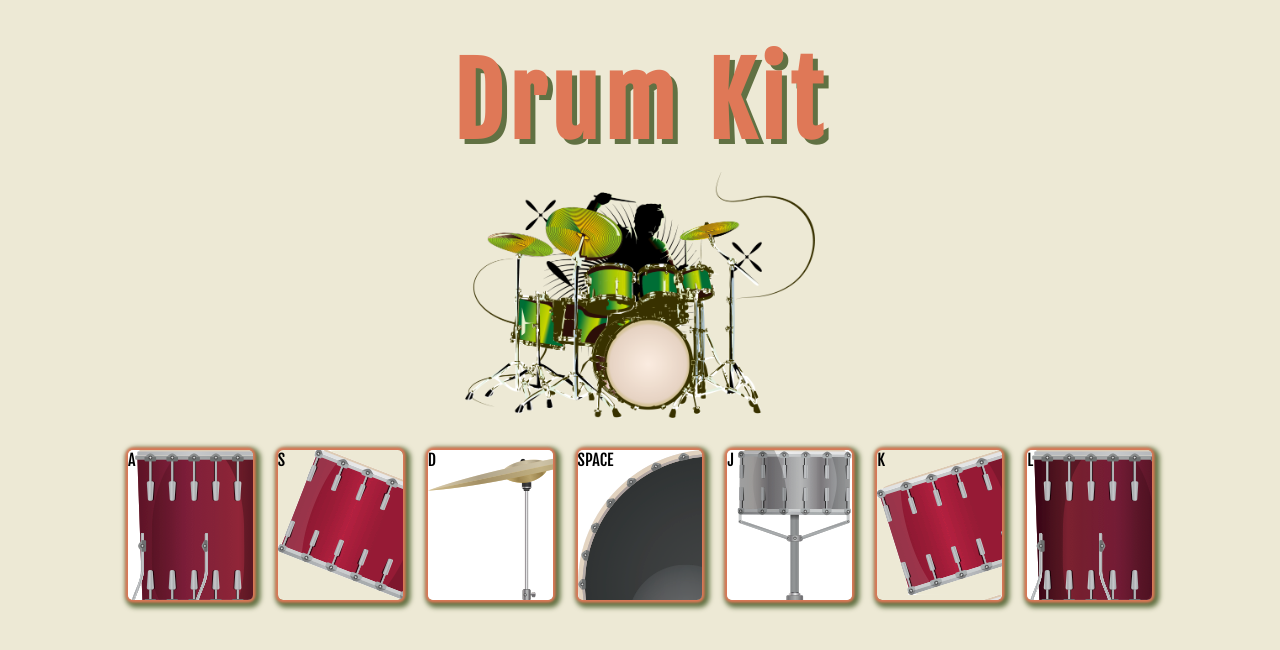
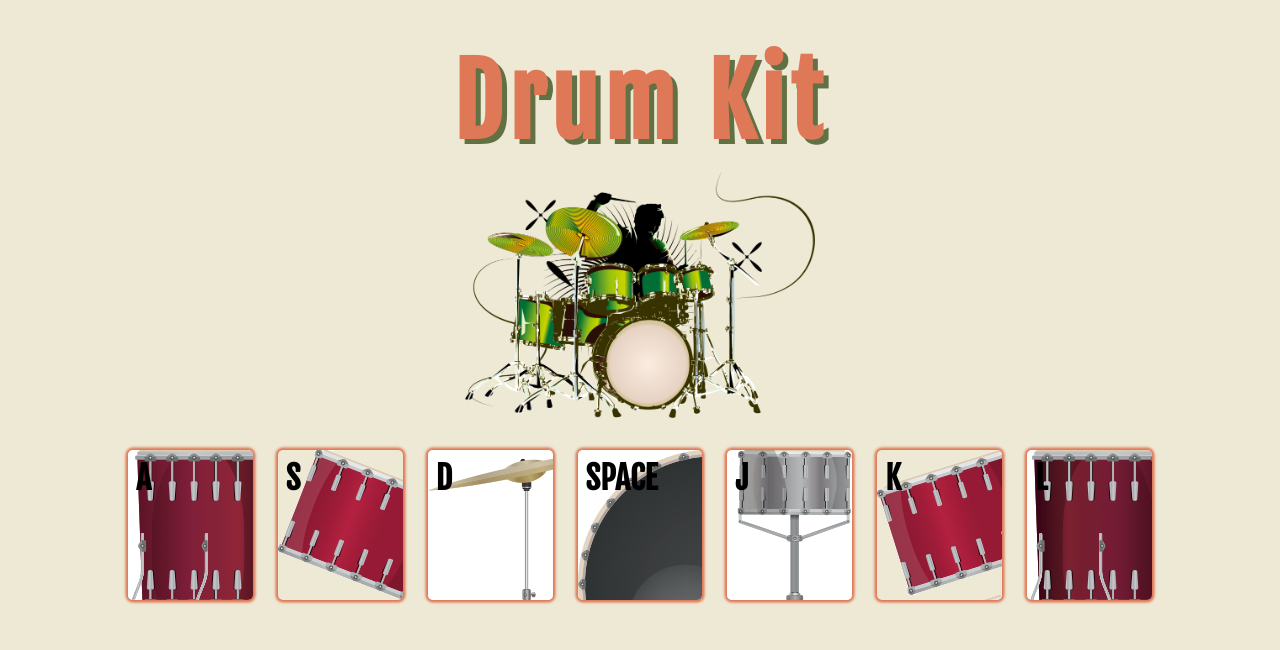
Before and after one commit to Yonathandj/Drum-Kit, a plain HTML site: page index.html in a window 1280 px wide. Drawn offline with Linux system fonts and the light colour scheme.

Commit message:
Style font drum keyboard

```diff
--- a/style.css
+++ b/style.css
@@ -42,9 +42,12 @@ body {
 .drum {
   width: 150px;
   height: 150px;
+  padding: 0.5rem;
+  font-size: 2rem;
+  font-weight: bold;
   border-radius: 5px;
   transition: 0.25s all;
-  box-shadow: 0px 0px 2.5px 2.5px #df7857, 2.5px 2.5px 5px 5px #617143;
+  box-shadow: 0px 0px 2.5px 2.5px #df7857;
 }
 .drum:active {
   transform: scale(0.95);
```
